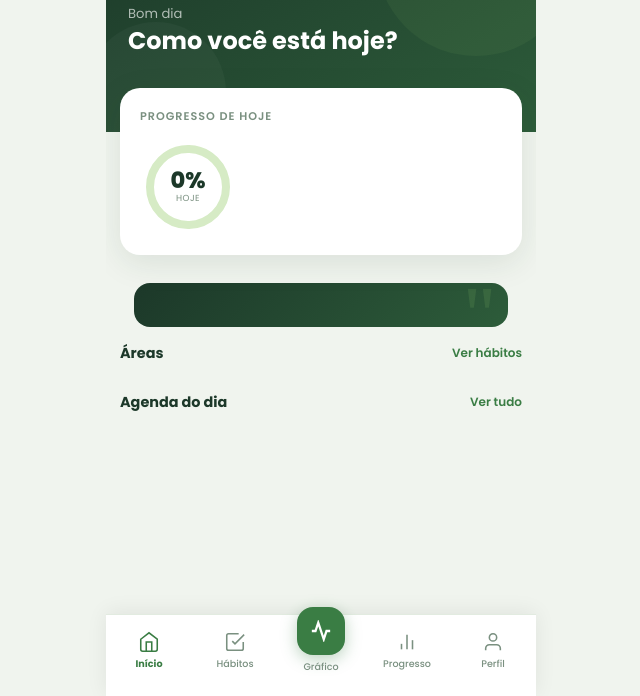
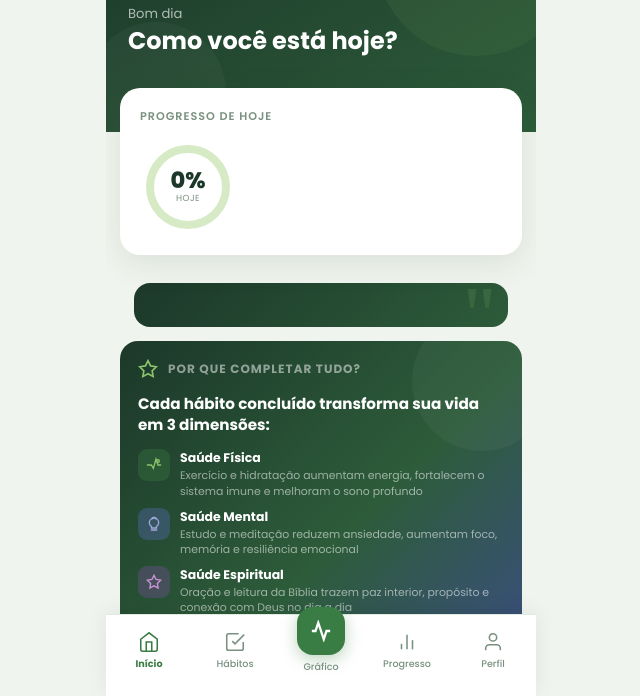
Before and after one commit to lucasparaiso67-boop/health-lyfe, a plain HTML site: page index.html in a window 1280 px wide. Shown: the part 104-800 px from the top of the page, without its empty margins (319-959 px from the left). Drawn offline with Linux system fonts and the light colour scheme.

Commit message:
Corrige toggle motivacional + quadro de benefícios na tela inicial

```diff
--- a/index.html
+++ b/index.html
@@ -403,6 +403,25 @@ canvas.chart{width:100%;border-radius:8px}
   color:var(--dark);padding:11px 14px;border-radius:12px;font-size:.88rem;
   font-family:'Poppins',sans-serif;appearance:none;transition:border-color .2s}
 .mf select:focus{outline:none;border-color:var(--green)}
+/* BENEFITS CARD */
+.benefits-card{margin:14px 14px 0;background:linear-gradient(135deg,#1C3829 0%,#2D5C3A 60%,#3A4F7A 100%);
+  border-radius:18px;padding:18px 18px 20px;position:relative;overflow:hidden}
+.benefits-card::after{content:'';position:absolute;right:-30px;top:-30px;width:140px;height:140px;
+  border-radius:50%;background:rgba(255,255,255,.04)}
+.bc-header{display:flex;align-items:center;gap:10px;margin-bottom:14px}
+.bc-header svg{width:20px;height:20px;stroke:#8DC26A;fill:none;stroke-width:2;flex-shrink:0}
+.bc-header-text{font-size:.75rem;font-weight:700;color:rgba(255,255,255,.5);
+  text-transform:uppercase;letter-spacing:1px}
+.bc-title{font-size:.95rem;font-weight:700;color:#fff;margin-bottom:14px;line-height:1.4}
+.bc-items{display:flex;flex-direction:column;gap:9px}
+.bc-item{display:flex;align-items:flex-start;gap:10px}
+.bc-item-ico{width:32px;height:32px;border-radius:9px;display:flex;align-items:center;
+  justify-content:center;flex-shrink:0}
+.bc-item-ico svg{width:16px;height:16px;fill:none;stroke-width:2;stroke-linecap:round}
+.bc-item-info{}
+.bc-item-label{font-size:.78rem;font-weight:700;color:#fff}
+.bc-item-desc{font-size:.68rem;color:rgba(255,255,255,.55);margin-top:1px;line-height:1.4}
+
 /* DAYS OF WEEK SELECTOR */
 .dow-row{display:flex;gap:5px;flex-wrap:wrap;margin-top:6px}
 .dow-btn{width:34px;height:34px;border-radius:50%;border:1.5px solid var(--border);
@@ -530,6 +549,43 @@ canvas.chart{width:100%;border-radius:8px}
     </div>
   </div>
 
+  <div class="benefits-card">
+    <div class="bc-header">
+      <svg viewBox="0 0 24 24"><path d="M12 2l3.09 6.26L22 9.27l-5 4.87 1.18 6.88L12 17.77l-6.18 3.25L7 14.14 2 9.27l6.91-1.01L12 2z"/></svg>
+      <div class="bc-header-text">Por que completar tudo?</div>
+    </div>
+    <div class="bc-title">Cada hábito concluído transforma sua vida em 3 dimensões:</div>
+    <div class="bc-items">
+      <div class="bc-item">
+        <div class="bc-item-ico" style="background:rgba(58,125,68,.35)">
+          <svg viewBox="0 0 24 24" stroke="#8DC26A"><circle cx="18" cy="6" r="2"/><path d="M22 12h-4l-3-9-4 14-3-5H2"/></svg>
+        </div>
+        <div class="bc-item-info">
+          <div class="bc-item-label">Saúde Física</div>
+          <div class="bc-item-desc">Exercício e hidratação aumentam energia, fortalecem o sistema imune e melhoram o sono profundo</div>
+        </div>
+      </div>
+      <div class="bc-item">
+        <div class="bc-item-ico" style="background:rgba(92,107,192,.35)">
+          <svg viewBox="0 0 24 24" stroke="#9FA8DA"><path d="M9 4.5C9 3.1 10.1 2 11.5 2h1C13.9 2 15 3.1 15 4.5"/><path d="M5 10c0-3.9 3.1-7 7-7s7 3.1 7 7c0 2.5-1.3 4.6-3.3 5.9V18H8.3v-2.1C6.3 14.6 5 12.5 5 10z"/><line x1="8" y1="21" x2="16" y2="21"/></svg>
+        </div>
+        <div class="bc-item-info">
+          <div class="bc-item-label">Saúde Mental</div>
+          <div class="bc-item-desc">Estudo e meditação reduzem ansiedade, aumentam foco, memória e resiliência emocional</div>
+        </div>
+      </div>
+      <div class="bc-item">
+        <div class="bc-item-ico" style="background:rgba(123,79,160,.35)">
+          <svg viewBox="0 0 24 24" stroke="#CE93D8"><path d="M12 2l3.09 6.26L22 9.27l-5 4.87 1.18 6.88L12 17.77l-6.18 3.25L7 14.14 2 9.27l6.91-1.01L12 2z"/></svg>
+        </div>
+        <div class="bc-item-info">
+          <div class="bc-item-label">Saúde Espiritual</div>
+          <div class="bc-item-desc">Oração e leitura da Bíblia trazem paz interior, propósito e conexão com Deus no dia a dia</div>
+        </div>
+      </div>
+    </div>
+  </div>
+
   <div class="sec">
     <div class="sec-head">
       <div class="sec-title">Áreas</div>
@@ -642,7 +698,7 @@ canvas.chart{width:100%;border-radius:8px}
         <div class="notif-row-label">🌟 Mensagens motivacionais</div>
         <div class="notif-row-sub">Manhã, tarde e noite</div>
       </div>
-      <button class="toggle" id="togMotiv" onclick="toggleNotif('motivational')"></button>
+      <button class="toggle" id="togMotivational" onclick="toggleNotif('motivational')"></button>
     </div>
     <button class="btn-test-notif" onclick="testNotif()">Testar notificação agora</button>
   </div>
```
